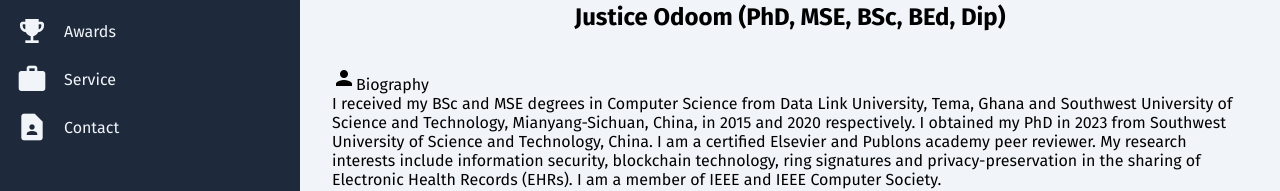
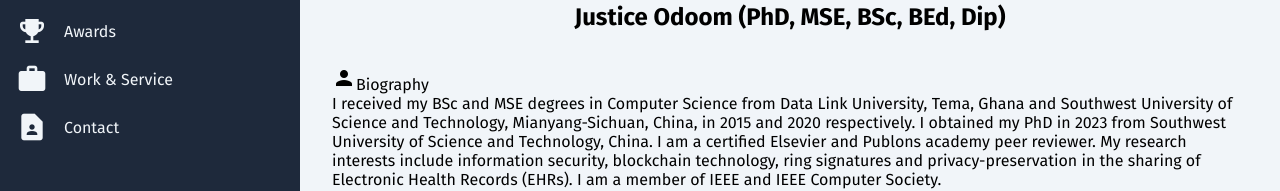
Before and after one commit to JustNETOrgani/justnetorgani.github.io, a Vue app in the folder dev/: page / in a window 1280 px wide. Both pictures are taken after a click on the button "keyboard_double_arrow_right". Shown: the part 279-470 px from the top of the page. Built offline with nearby package versions, Linux system fonts and the light colour scheme.

Commit message:
Added work to service

```diff
--- a/dev/src/components/Sidebar.vue
+++ b/dev/src/components/Sidebar.vue
@@ -42,7 +42,7 @@ const ToggleMenu = () => {
 			</router-link>
             <router-link to="/service" class="button">
 				<span class="material-icons">work</span>
-				<span class="text">Service</span>
+				<span class="text">Work & Service</span>
 			</router-link>
 			<router-link to="/contact" class="button">
 				<span class="material-icons">contact_page</span>
```
